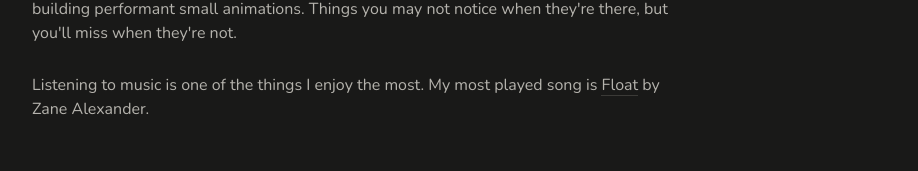
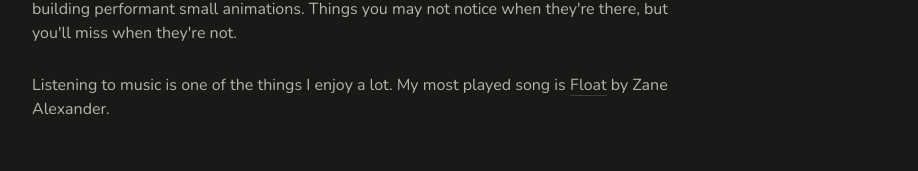
Before and after one commit to mahmood-saghrajooghi/personal-website, a Next.js app: page / in a window 1280 px wide. Shown: the part 332-503 px from the top of the page, without its empty margins (72-990 px from the left). Built offline with nearby package versions, Linux system fonts and the light colour scheme.

Commit message:
copy change

```diff
--- a/pages/index.tsx
+++ b/pages/index.tsx
@@ -25,7 +25,7 @@ const IndexPage = () => (
           when they're there, but you'll miss when they're not.
         </p>
         <p className='mb-16 color-sub'>
-          Listening to music is one of the things I enjoy the most. My most
+          Listening to music is one of the things I enjoy a lot. My most
           played song is{' '}
           <a
             className='link'
```
